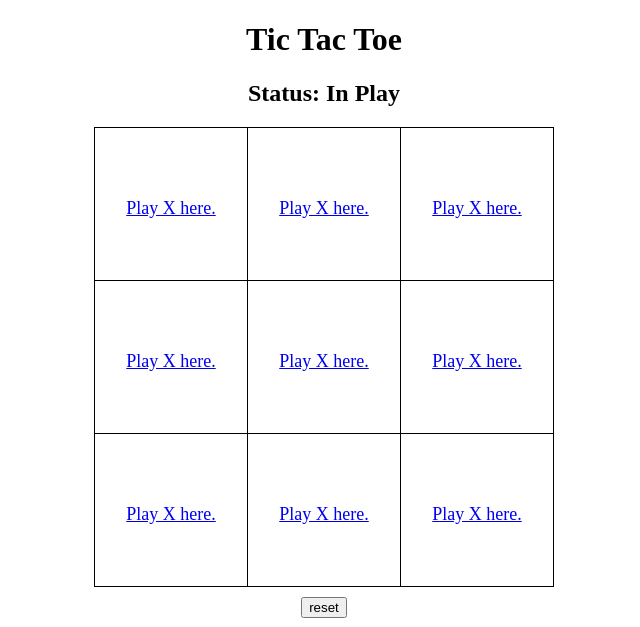
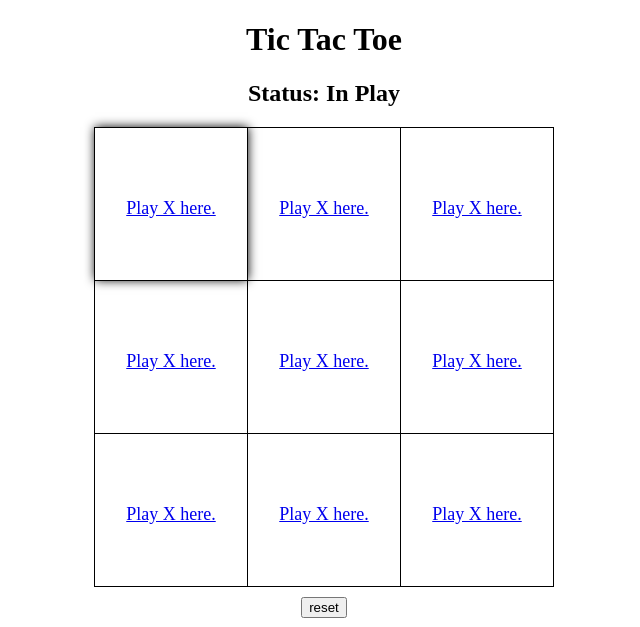
Before and after one commit to Atoiks-Games/TicTacToe, a Flask app: page / in a window 1280 px wide, with the pointer over the restyled element. Shown: the top 627 px of the page, without its empty margins (316-956 px from the left). Run offline with Flask 2, Linux system fonts and the light colour scheme.

Commit message:
Add shadow on hover

```diff
--- a/templates/game.html
+++ b/templates/game.html
@@ -6,7 +6,7 @@
             table {
                 border-collapse: collapse;
                 margin-left: auto;
-                margin-right:auto;
+                margin-right: auto;
             }
             td {
                 border: 1px solid black;
@@ -14,6 +14,9 @@
                 height: 150px;
                 font-size: 30px;
                 text-align: center;
+            }
+            td:hover {
+                box-shadow: 0 0 10px black;
             }
             td > a {
                 font-size: 18px;
```
